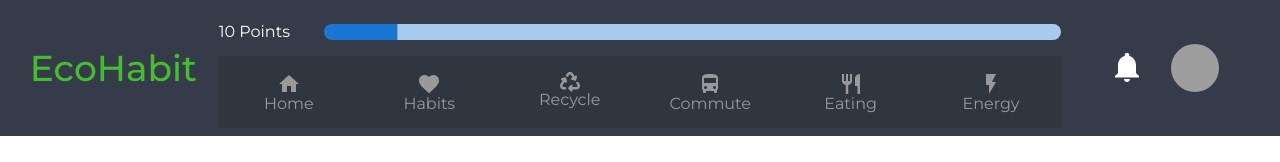
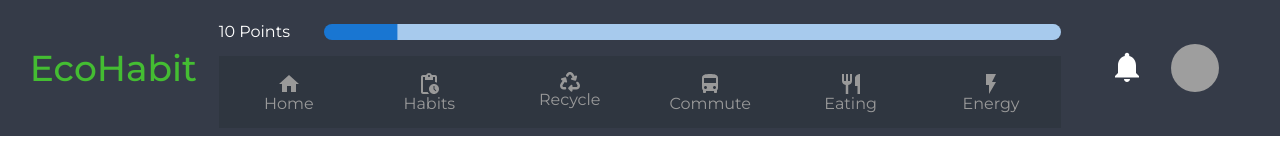
Before and after one commit to admiral9200/ecohabit, a React (Create React App) app in the folder client/: page / in a window 1280 px wide. Shown: the top 162 px of the page. Built offline with nearby package versions, Linux system fonts and the light colour scheme; grey boxes are pictures that could not be loaded.

Commit message:
prettier formatting, icon change, cleaner comments

```diff
--- a/client/src/components/NavBar/NavBar.js
+++ b/client/src/components/NavBar/NavBar.js
@@ -8,20 +8,16 @@ import { Box, Grid, Paper } from '@mui/material'
 import { styled } from '@mui/material/styles'
 import navbar from './NavBar.module.css'
 // Icons
+import PendingActionsIcon from '@mui/icons-material/PendingActions';
 import DirectionsBusIcon from '@mui/icons-material/DirectionsBus';
 import RestaurantIcon from '@mui/icons-material/Restaurant';
 import FlashOnIcon from '@mui/icons-material/FlashOn';
 import HomeIcon from '@mui/icons-material/Home';
-import FavoriteIcon from '@mui/icons-material/Favorite';
 import NotificationsIcon from '@mui/icons-material/Notifications';
 import { faRecycle } from '@fortawesome/free-solid-svg-icons'
-import { fontFamily } from '@mui/system';
 
-// Apparently this is a 'styled component'
-// I have no idea what 'theme' is
-// Update: 'theme' is kinda like a react prop
+// Title
 const Item = styled(Box)(({ theme }) => ({
-  backgroundColor: 'transparent',
   fontFamily: 'Montserrat',
   fontSize: '2.25rem',
   fontWeight: '500',
@@ -33,9 +29,8 @@ const Item = styled(Box)(({ theme }) => ({
   justifyContent: 'center',
   alignItems: 'center',
 }))
-// Above code generated by copilot
 
-// Trying to build my own
+// Used at the end of navbar
 const CenteredItem = styled(Box)((props) => ({
   display: 'flex',
   justifyContent: 'center',
@@ -44,7 +39,6 @@ const CenteredItem = styled(Box)((props) => ({
   width: props.width,
   height: '100%',
 }))
-// Hey it works!!
 
 const NavBar = () => {
   const [loggedIn, setLoggedIn] = useState(true)
@@ -84,7 +78,7 @@ const NavBar = () => {
             <NavLink to="/home" style={({ isActive }) => isActive ? activeStyle : undefined } className={navbar.navLinkItem}><HomeIcon /><span>Home</span></NavLink>
           </Grid>
           <Grid xs={2}>
-            <NavLink to="/fave" style={({ isActive }) => isActive ? activeStyle : undefined } className={navbar.navLinkItem}><FavoriteIcon /><span>Habits</span></NavLink>
+            <NavLink to="/fave" style={({ isActive }) => isActive ? activeStyle : undefined } className={navbar.navLinkItem}><PendingActionsIcon /><span>Habits</span></NavLink>
           </Grid>
           <Grid xs={2}>
             <NavLink to="/rcyc" style={({ isActive }) => isActive ? activeStyle : undefined } className={navbar.navLinkItem}><FontAwesomeIcon icon={faRecycle} size="lg" /><span>Recycle</span></NavLink>
```
